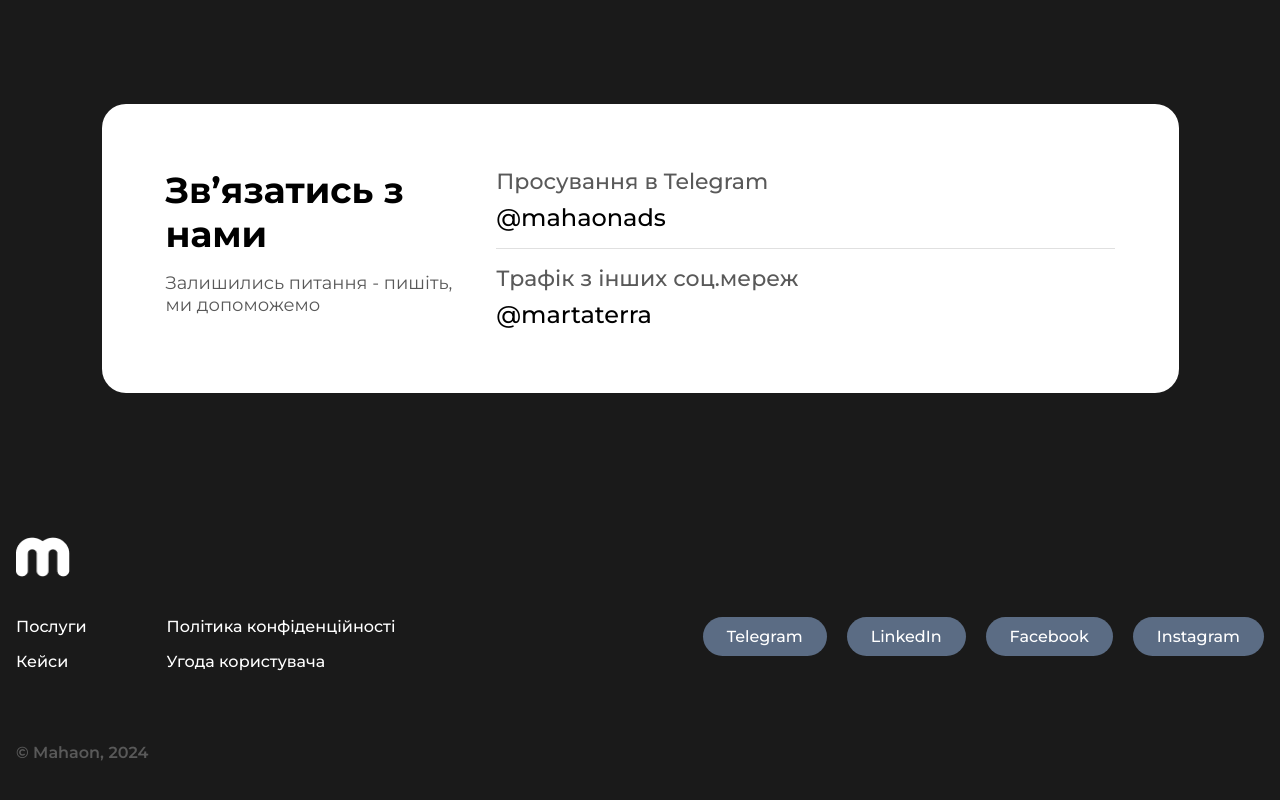
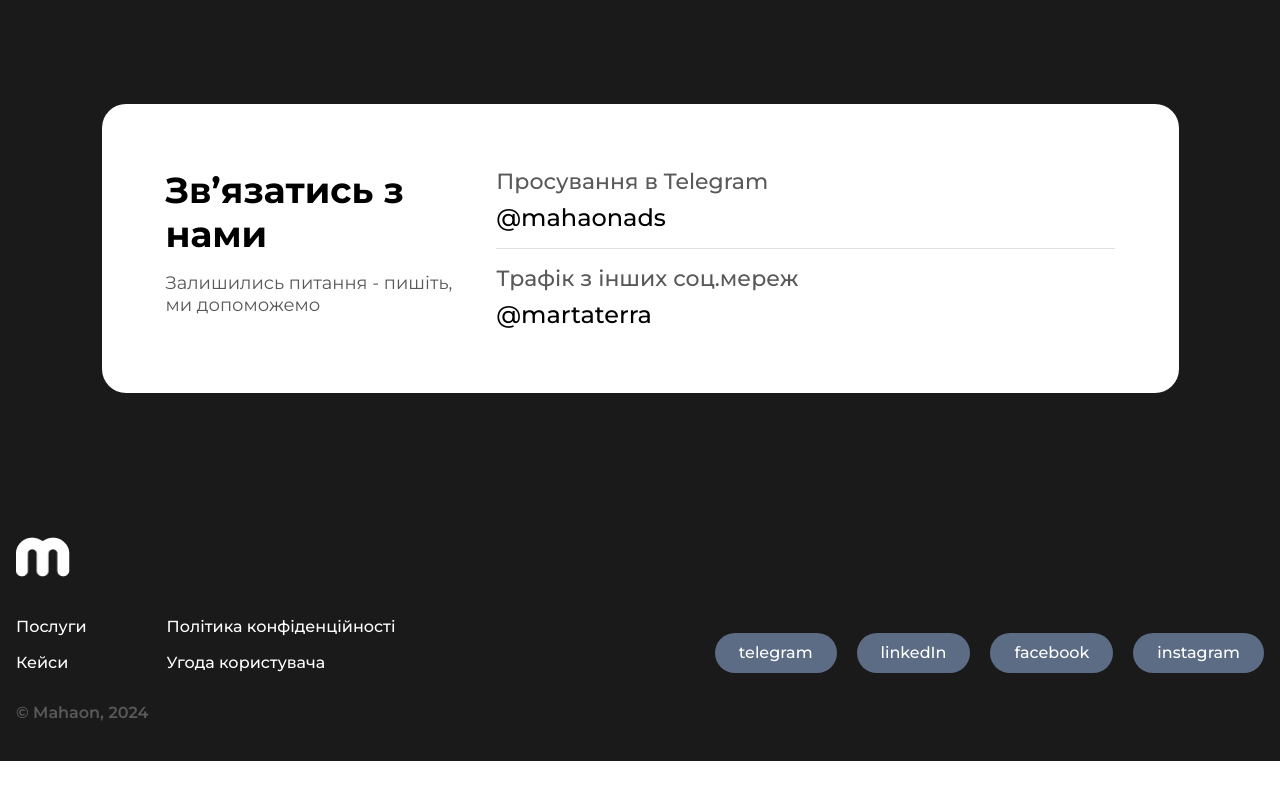
Before and after one commit to Yaroslav1q2w/Mahaon, a React (Create React App) app: page / in a window 1280 px wide. Shown: the part 3388-4188 px from the top of the page. After the commit the page ends 4149 px from the top, so only its background shows below. Built offline with nearby package versions, Linux system fonts and the light colour scheme.

Commit message:
footer refactor

```diff
--- a/src/components/Footer/Footer.jsx
+++ b/src/components/Footer/Footer.jsx
@@ -53,16 +53,16 @@ const Footer = () => {
 
 					<SocialLinks>
 						<SocialLink target="_blank" href="https://web.telegram.org/a/">
-							Telegram
+							telegram
 						</SocialLink>
 						<SocialLink target="_blank" href="https://www.linkedin.com/feed/">
-							LinkedIn
+							linkedIn
 						</SocialLink>
 						<SocialLink target="_blank" href="https://www.facebook.com/">
-							Facebook
+							facebook
 						</SocialLink>
 						<SocialLink target="_blank" href="https://www.instagram.com/">
-							Instagram
+							instagram
 						</SocialLink>
 					</SocialLinks>
 				</FooterContainer>
--- a/src/components/Footer/StyledFooter.js
+++ b/src/components/Footer/StyledFooter.js
@@ -15,8 +15,7 @@ export const FooterInner = styled.div`
 export const FooterContainer = styled.div`
 	display: flex;
 	justify-content: space-between;
-	align-items: flex-start;
-	margin-bottom: 40px;
+	align-items: flex-end;
 
 	@media (max-width: 1022px) {
 		flex-direction: column;
@@ -51,6 +50,7 @@ export const FooterLink = styled.a`
 	transition: color 0.3s;
 	font-weight: 500;
 	cursor: pointer;
+	line-height: 1.25;
 
 	&:hover {
 		color: #007bff;
@@ -63,7 +63,6 @@ export const SocialLinks = styled.div`
 
 	@media (max-width: 768px) {
 		justify-content: center;
-		margin-bottom: 20px;
 		flex-wrap: wrap;
 	}
 
@@ -82,6 +81,7 @@ export const SocialLink = styled.a`
 	padding: 10px 24px;
 	border-radius: 50px;
 	font-weight: 500;
+	line-height: 1.25;
 
 	&:hover {
 		background-color: #006dff;
@@ -94,4 +94,5 @@ export const Copyright = styled.div`
 	color: #595959;
 	margin-top: 32px;
 	text-align: left;
+	line-height: 1;
 `;
```
